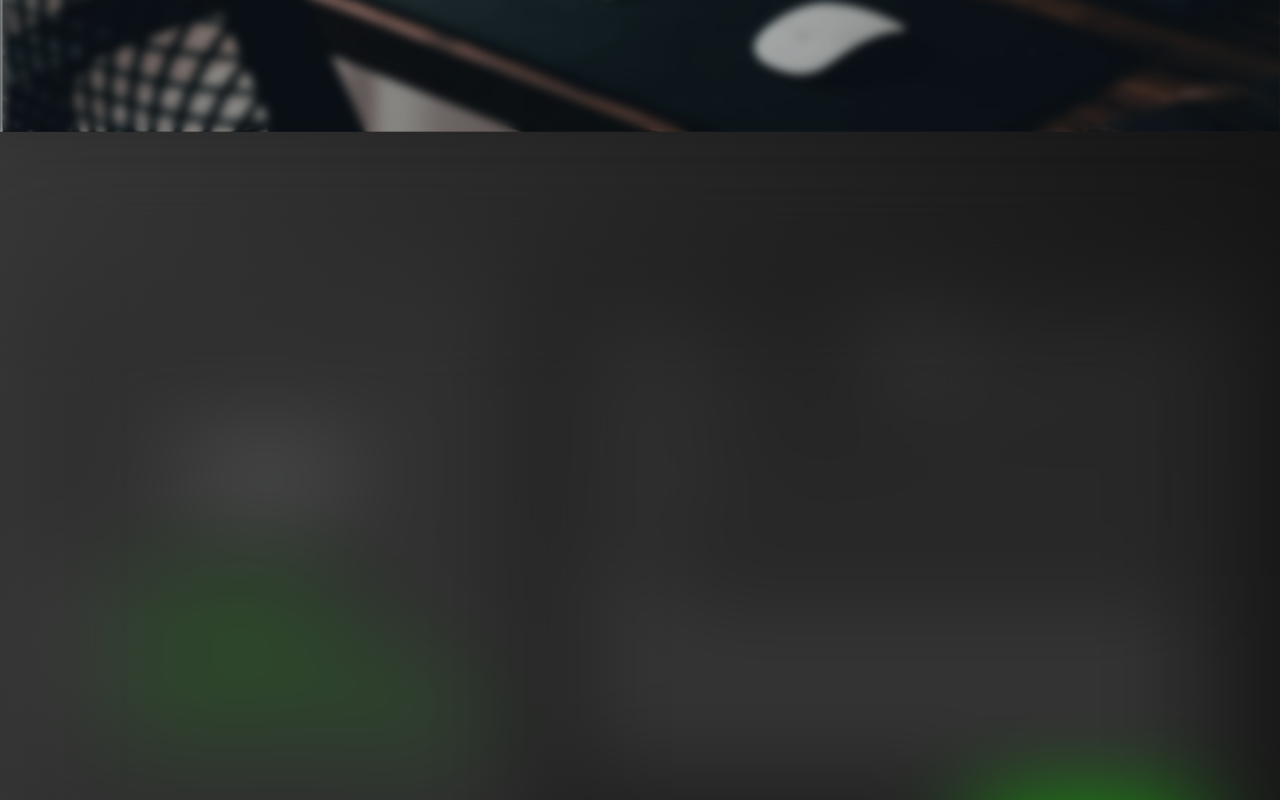
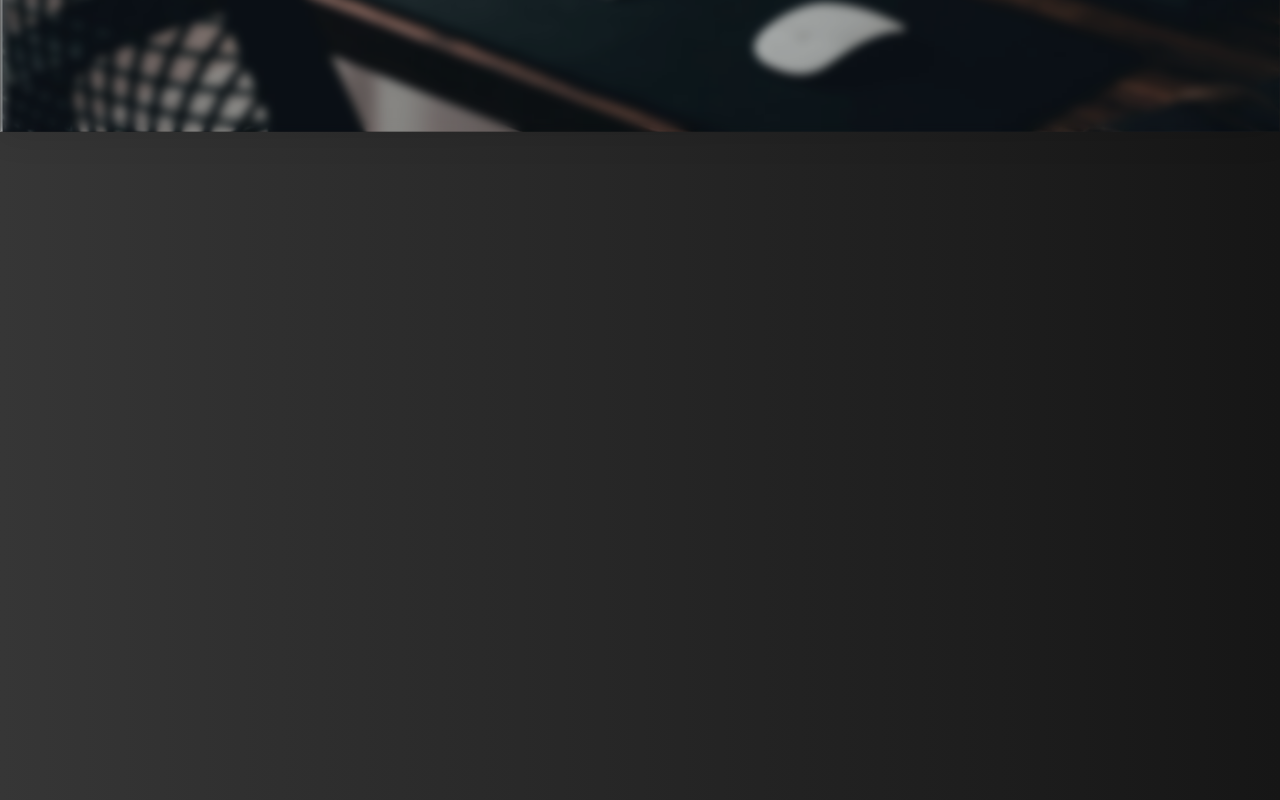
Before and after one commit to Mohammad-Nadil/nadil, a React (Vite) app: page / in a window 1280 px wide. Shown: the part 2820-3620 px from the top of the page. Built offline with nearby package versions, Linux system fonts and the light colour scheme; a web font is replaced by a local one.

Commit message:
blur from contact removed

```diff
--- a/src/component/Contact.jsx
+++ b/src/component/Contact.jsx
@@ -5,7 +5,7 @@ import { CiLocationOn, CiMail } from "react-icons/ci";
 
 const Input = ({ className, bg, label, type }) => {
   return (
-    <div className={`${className} flex flex-col gap-y-1  font-poppins`}>
+    <div className={`${className}   flex flex-col gap-y-1  font-poppins`}>
       <p>{label}</p>
       <input
         required
@@ -21,7 +21,7 @@ const Contact = ({ inp, contact, inp_bg, invert_btn, primary_text }) => {
 
   return (
     <>
-      <Container className=" autoShow autoBlur py-10 sm:px-6 2xl:py-48 xl:py-36 lg:py-28 md:py-20 sm:py-14">
+      <Container className=" autoShow  py-10 sm:px-6 2xl:py-48 xl:py-36 lg:py-28 md:py-20 sm:py-14">
         <div className="main max-w-[89.75rem] mx-auto flex flex-col xl:flex-row justify-center rounded-3xl">
           <div
             className={`left flex flex-col justify-center items-center p-5 sm:py-8 md:py-12  gap-5 sm:gap-y-7 md:gap-y-9 lg:gap-y-12 xl:gap-y-20 w-full xl:w-2/5 rounded-t-2xl xl:rounded-none xl:rounded-l-3xl border xl:border-none  ${contact} `}
```
